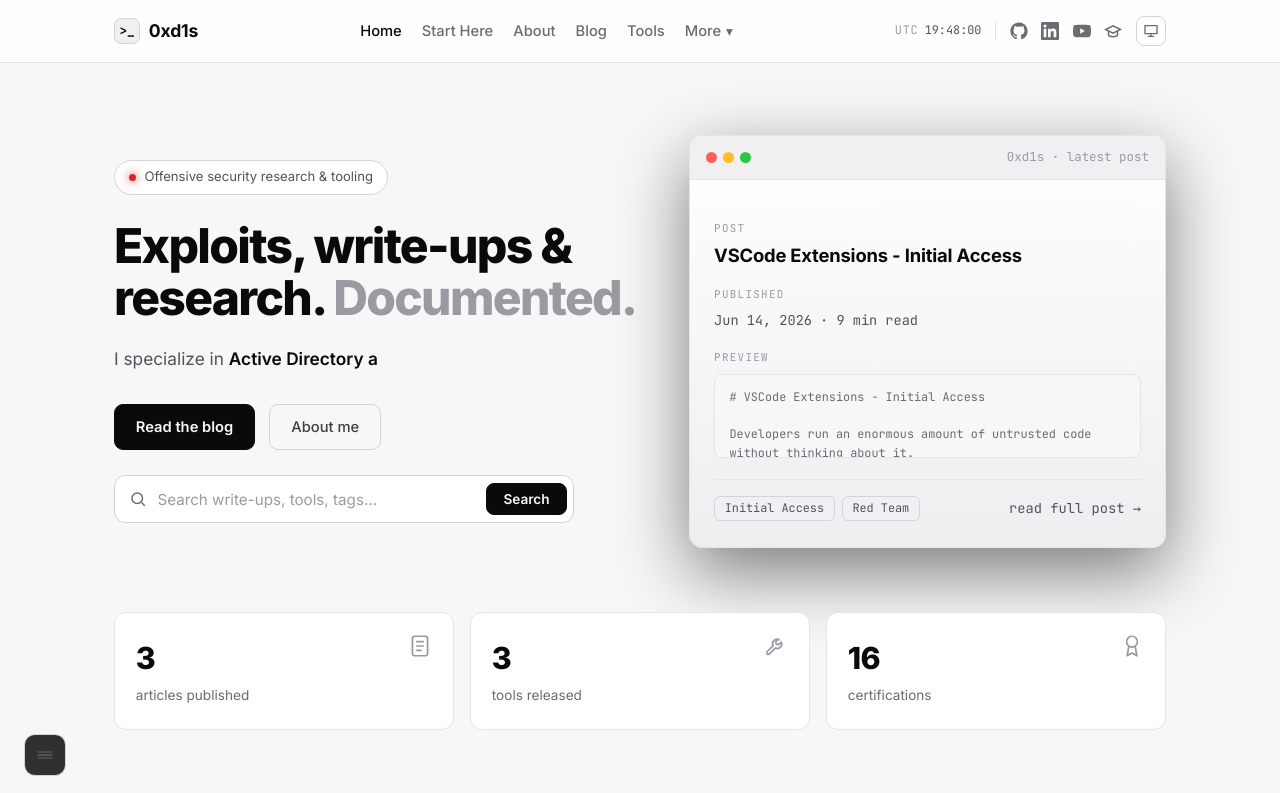
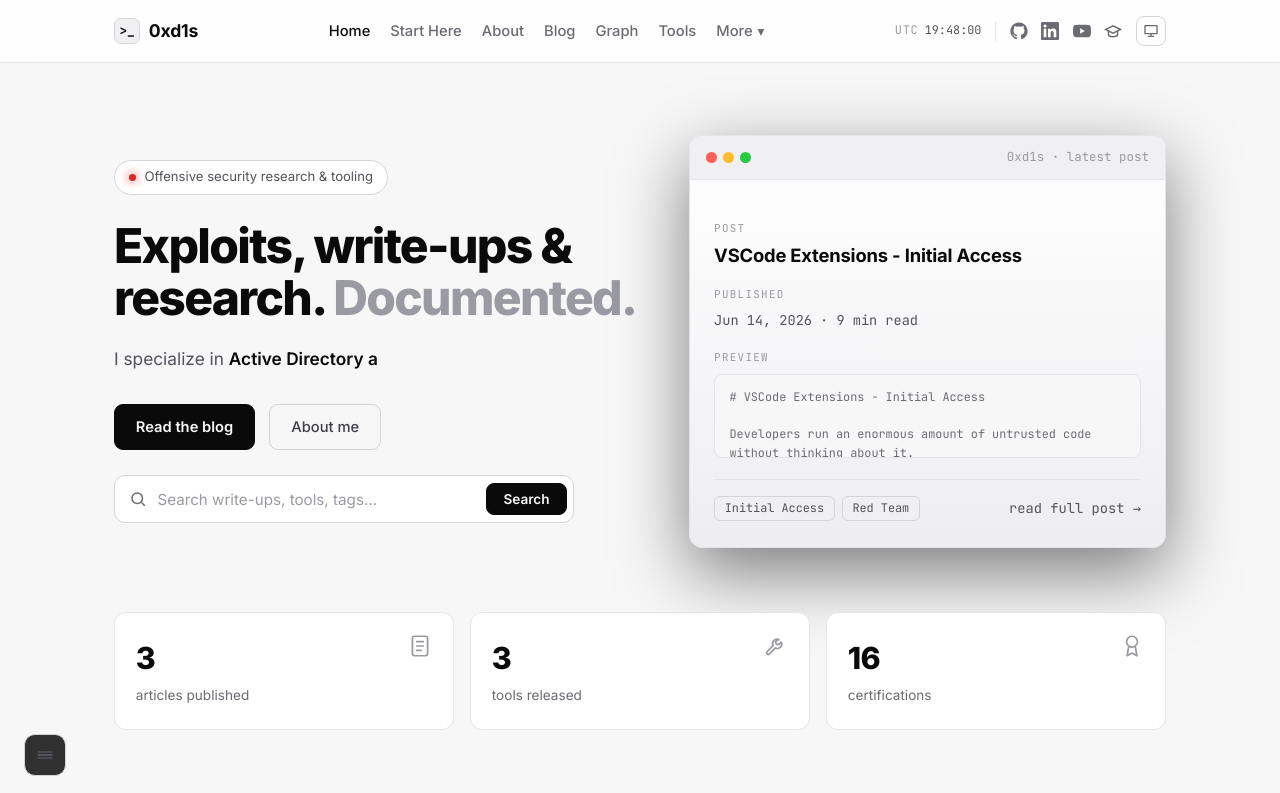
Before and after one commit to ischyr/disruption-blog, a React (Vite) app: page / in a window 1280 px wide. Shown: the top 793 px of the page. Built offline with nearby package versions, Linux system fonts and the light colour scheme.

Commit message:
Changed the navbar UI

```diff
--- a/src/components/Navbar.jsx
+++ b/src/components/Navbar.jsx
@@ -11,12 +11,12 @@ const primary = [
   { to: '/start-here', label: 'Start Here' },
   { to: '/about', label: 'About' },
   { to: '/blog', label: 'Blog' },
+  { to: '/graph', label: 'Graph' },
   { to: '/tools', label: 'Tools' },
 ]
 
 const more = [
   { to: '/glossary', label: 'Glossary' },
-  { to: '/graph', label: 'Graph' },
   { to: '/snippets', label: 'Snippets' },
   { to: '/war-stories', label: 'War Stories' },
   { to: '/ctf', label: 'CTF Events' },
```
